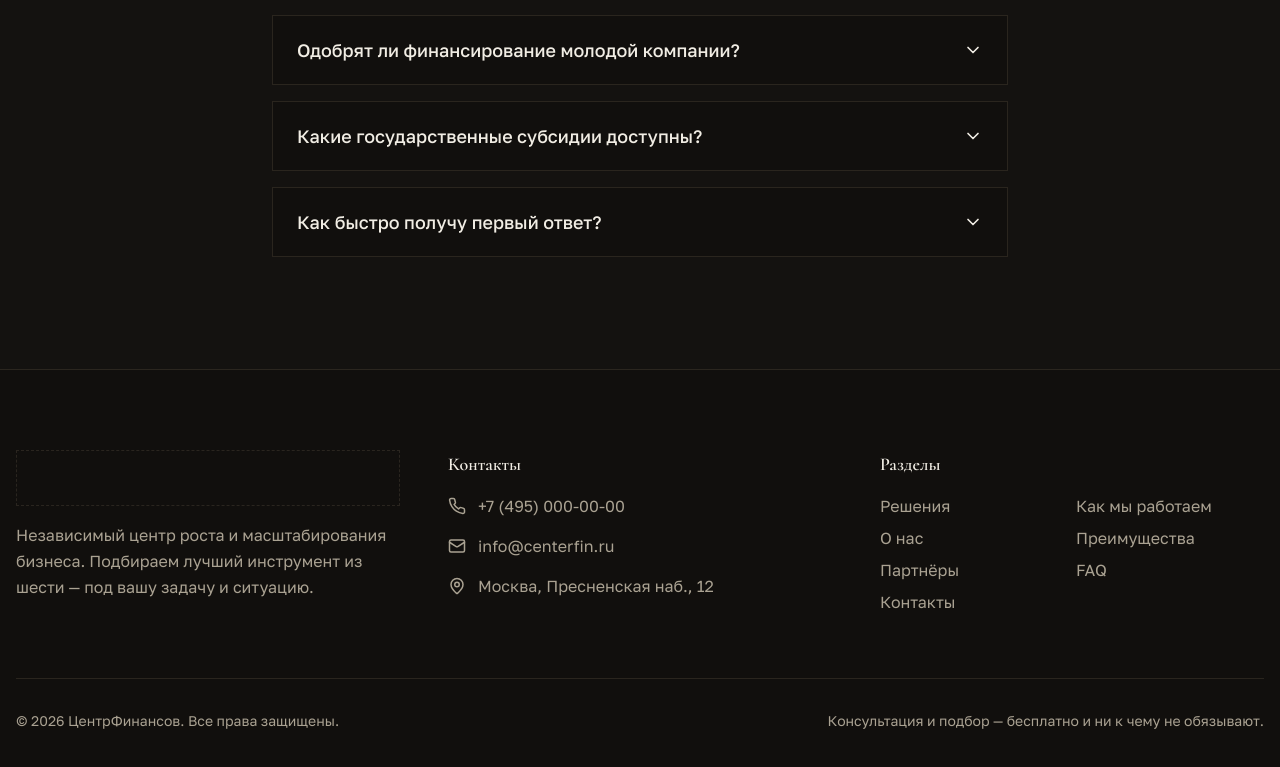
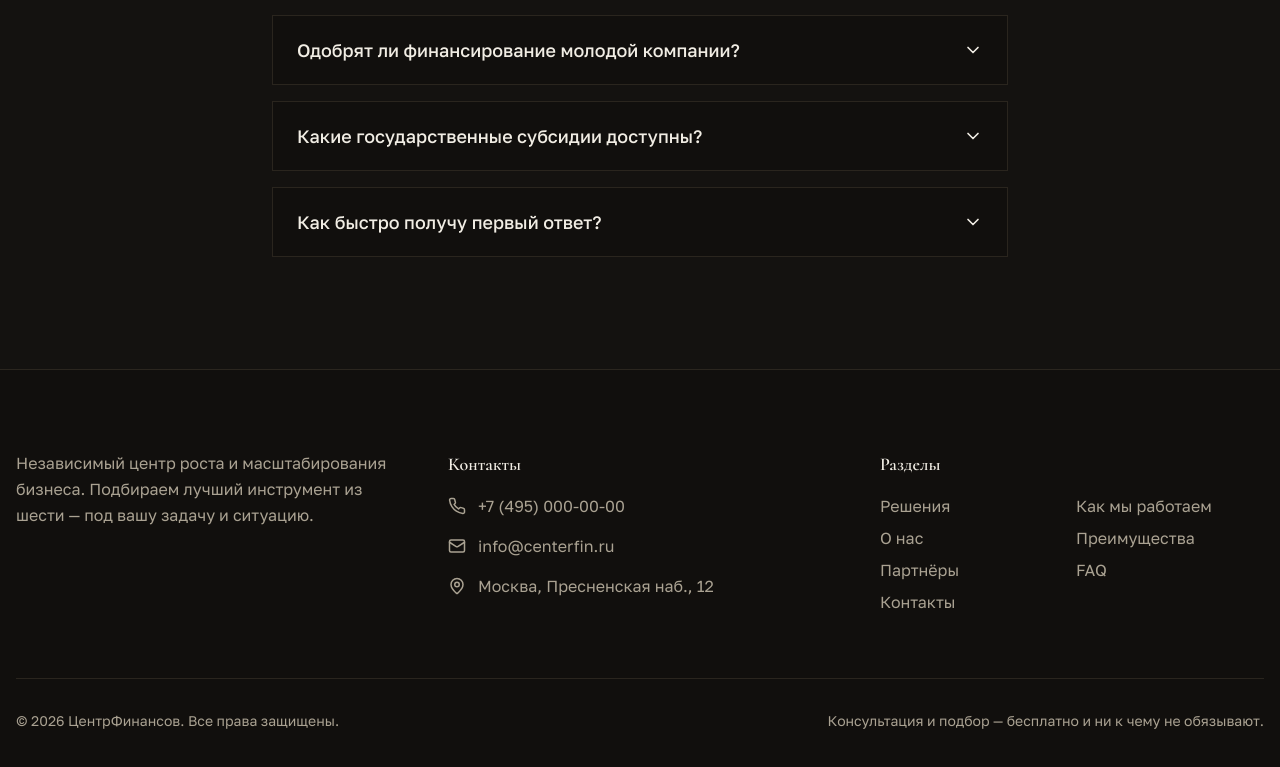
Before and after one commit to pr-poehali-dev/leasing-site-creation, a React (Vite) app: page / in a window 1280 px wide. Shown: the part 7516-8283 px from the top of the page. Built offline with nearby package versions, Linux system fonts and the light colour scheme.

Commit message:
Удалить место под баннер в футере

```diff
--- a/src/pages/Index.tsx
+++ b/src/pages/Index.tsx
@@ -487,9 +487,6 @@ const Index = () => {
         <div className="container mx-auto px-4">
           <div className="grid md:grid-cols-3 gap-12 mb-16">
             <div>
-              <div className="w-full h-14 mb-4 border border-dashed border-border/60 rounded-sm">
-                {/* место для баннера/логотипа */}
-              </div>
               <p className="text-muted-foreground leading-relaxed">
                 Независимый центр роста и масштабирования бизнеса. Подбираем лучший инструмент из шести — под вашу задачу и ситуацию.
               </p>
```
